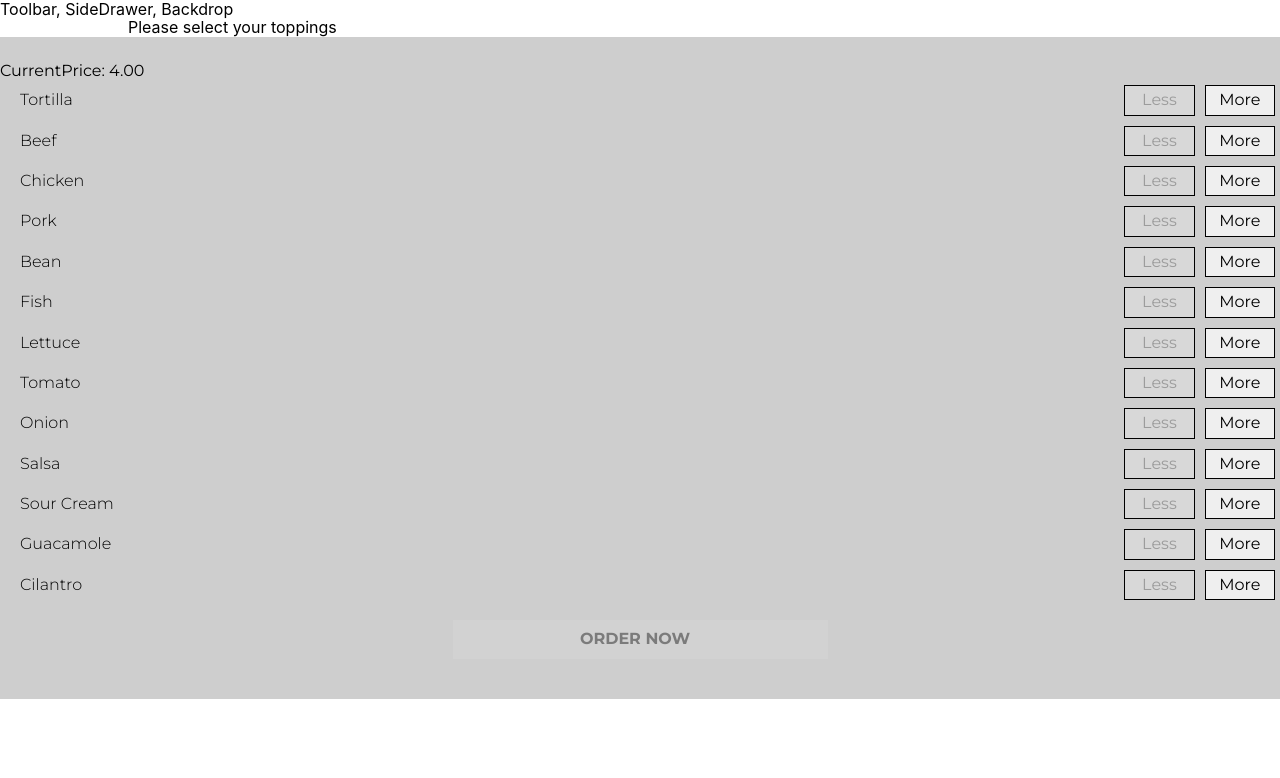
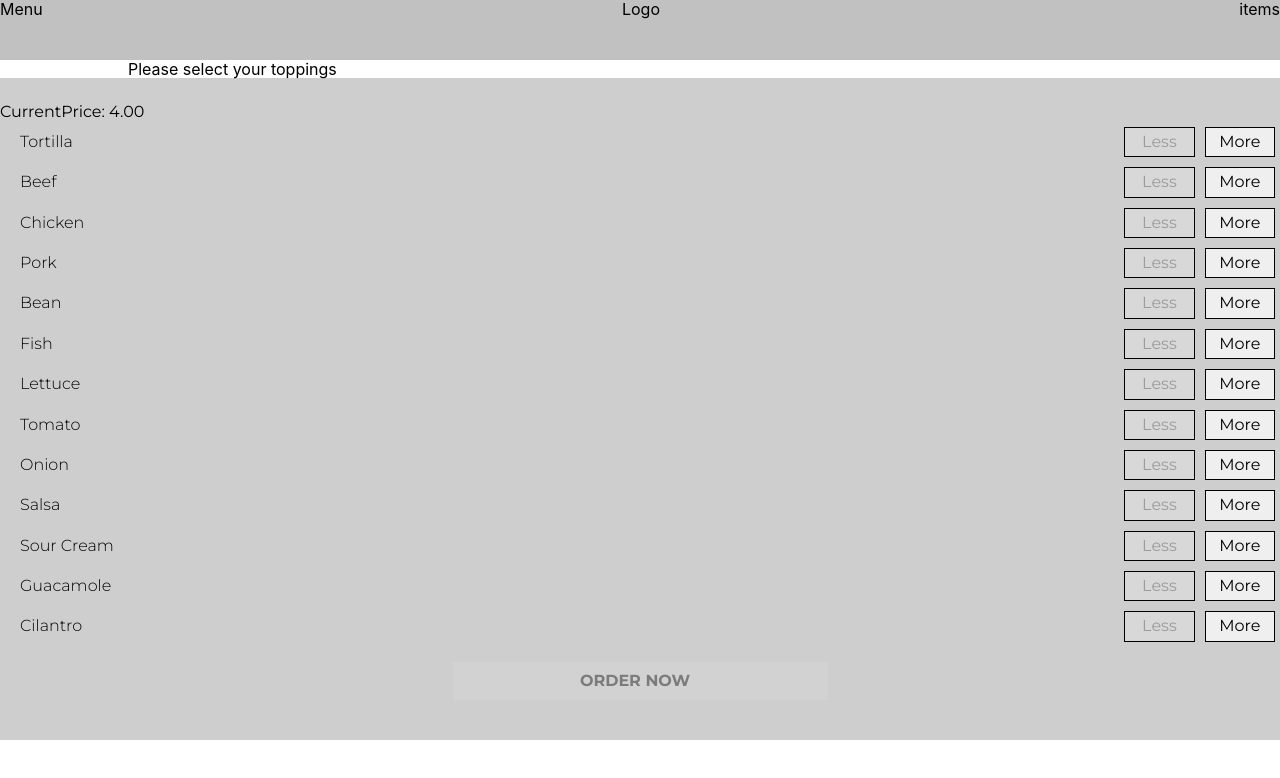
Before and after one commit to darbley/taco-shop, a React (Create React App) app: page / in a window 1280 px wide. Shown: the top 778 px of the page. Built offline with nearby package versions, Linux system fonts and the light colour scheme.

Commit message:
add header/toolbar component + styles

```diff
--- a/src/components/Layout/Layout.js
+++ b/src/components/Layout/Layout.js
@@ -1,10 +1,14 @@
 import React from 'react';
 import './style.scss';
+import Toolbar from '../Navigation/Toolbar/Toolbar';
 
 const Layout = (props) => (
     <div className={`wrapper ${props.addClass}`}>
-        <div>Toolbar, SideDrawer, Backdrop</div>
-        {props.children}
+        <Toolbar />
+        <main>
+            {props.children}
+        </main>
+
     </div>
 )
 export default Layout;
--- a/src/components/Layout/style.scss
+++ b/src/components/Layout/style.scss
@@ -1,3 +1,7 @@
 .wrapper {
     display: block;
+
+    main {
+        margin-top: 60px;
+    }
 }
--- /dev/null
+++ b/src/components/Navigation/Toolbar/Toolbar.js
@@ -0,0 +1,18 @@
+import React from 'react';
+import './style.scss';
+
+const Toolbar = (props) => (
+    <div className="toolbar">
+        <header>
+            <div>Menu</div>
+            <div>Logo</div>
+            <nav>
+                <ul>
+                    items
+                </ul>
+            </nav>
+        </header>
+
+    </div>
+)
+export default Toolbar;
--- /dev/null
+++ b/src/components/Navigation/Toolbar/style.scss
@@ -0,0 +1,23 @@
+@import '../../../assets/scss/partials/vars';
+
+.toolbar {
+    z-index: 90;
+    position: fixed;
+    top: 0;
+    left: 0;
+    height: 60px;
+    width: 100%;
+    background-color: #c1c1c1;
+
+    header {
+        display: flex;
+        justify-content: space-between;
+        box-sizing: border-box;
+
+        nav {
+            height: 100%
+        }
+    }
+
+
+}
```
